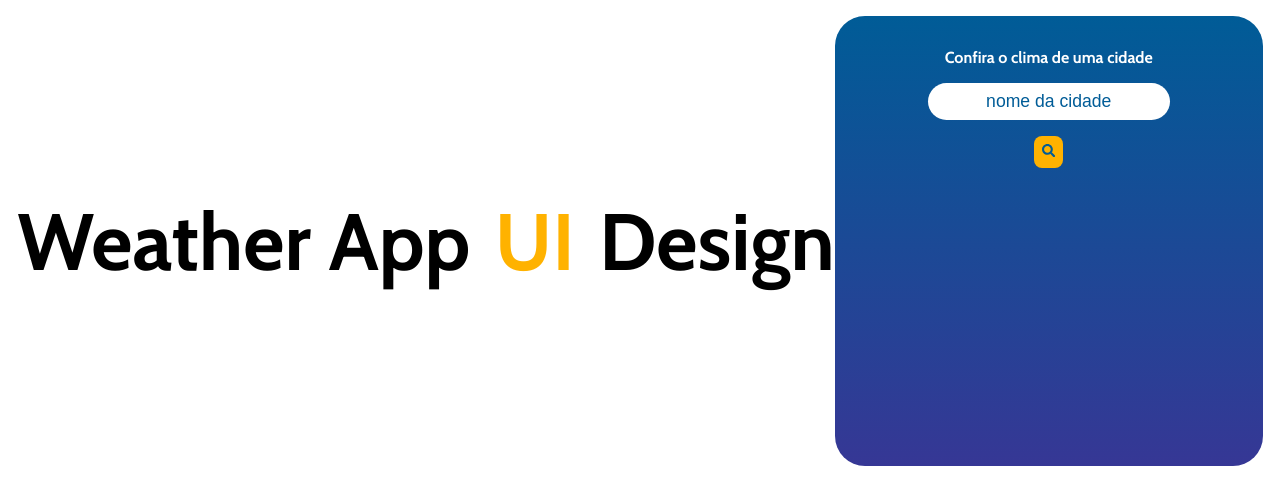
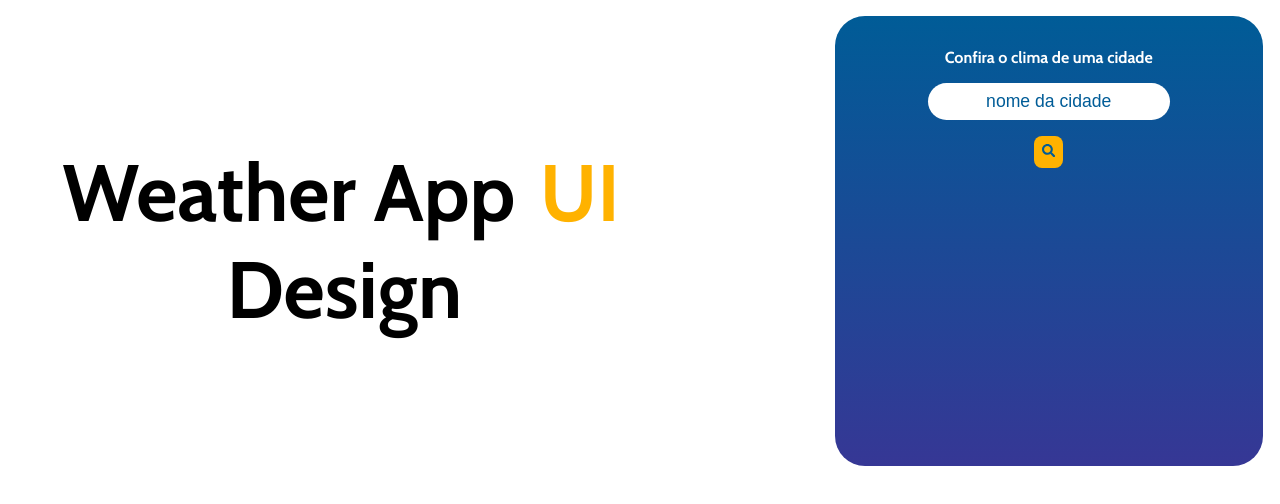
Before and after one commit to Luiz-de-Lima/weather-app-react-ts, a React (Create React App) app: page / in a window 1280 px wide. Shown: the top 504 px of the page. Built offline with nearby package versions, Linux system fonts and the light colour scheme.

Commit message:
aumento da fonte

```diff
--- a/src/components/Header/styles.scss
+++ b/src/components/Header/styles.scss
@@ -1,6 +1,7 @@
 header {
   .title {
     font-size: 5rem;
+    width: 80%;
     font-weight: 700;
     color: #000000;
     text-align: center;
```
